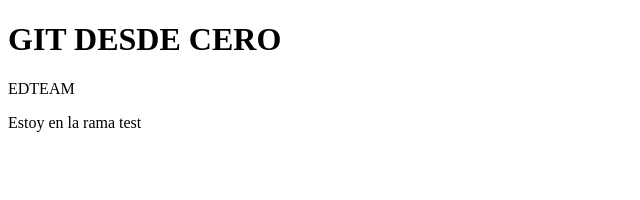
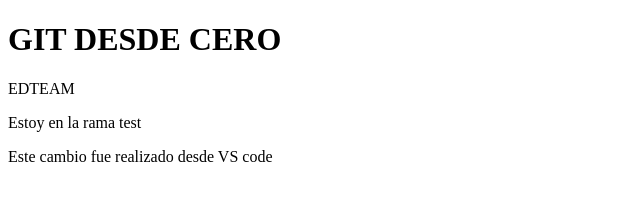
Before and after one commit to alexmendozaventura/practicando-git, a plain HTML site: page index.html in a window 1280 px wide. Shown: the whole page, without its empty margins (0-640 px from the left). Drawn offline with Linux system fonts and the light colour scheme.

Commit message:
Primer commit desde VS Code

```diff
--- a/index.html
+++ b/index.html
@@ -3,9 +3,8 @@
 
 <head>
     <meta charset="UTF-8">
-    <meta name="viewport" content="width=device-width, initial-scale=1.0">
     <meta http-equiv="X-UA-Compatible" content="ie-edge">
-    <title>Practicando</title>
+    <title>Practicando con GIT desde VSCode</title>
 </head>
 
 <body>
@@ -14,6 +13,11 @@
     <section>
         <p>Estoy en la rama test</p>
     </section>
+    <div>
+        <p>
+            Este cambio fue realizado desde VS code
+        </p>
+    </div>
 </body>
 
 </html>
```
Also changed, not shown: 1 other file.
